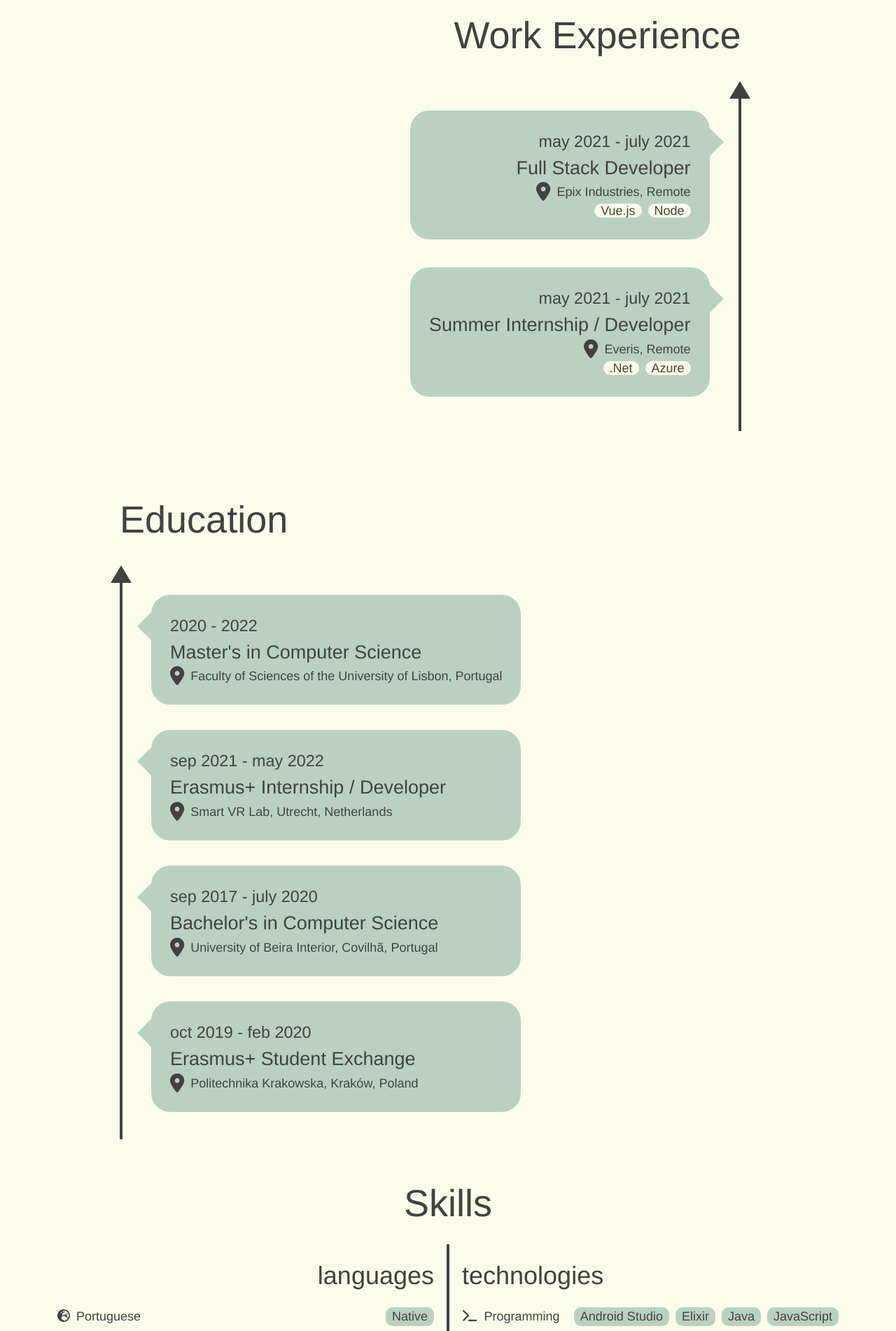
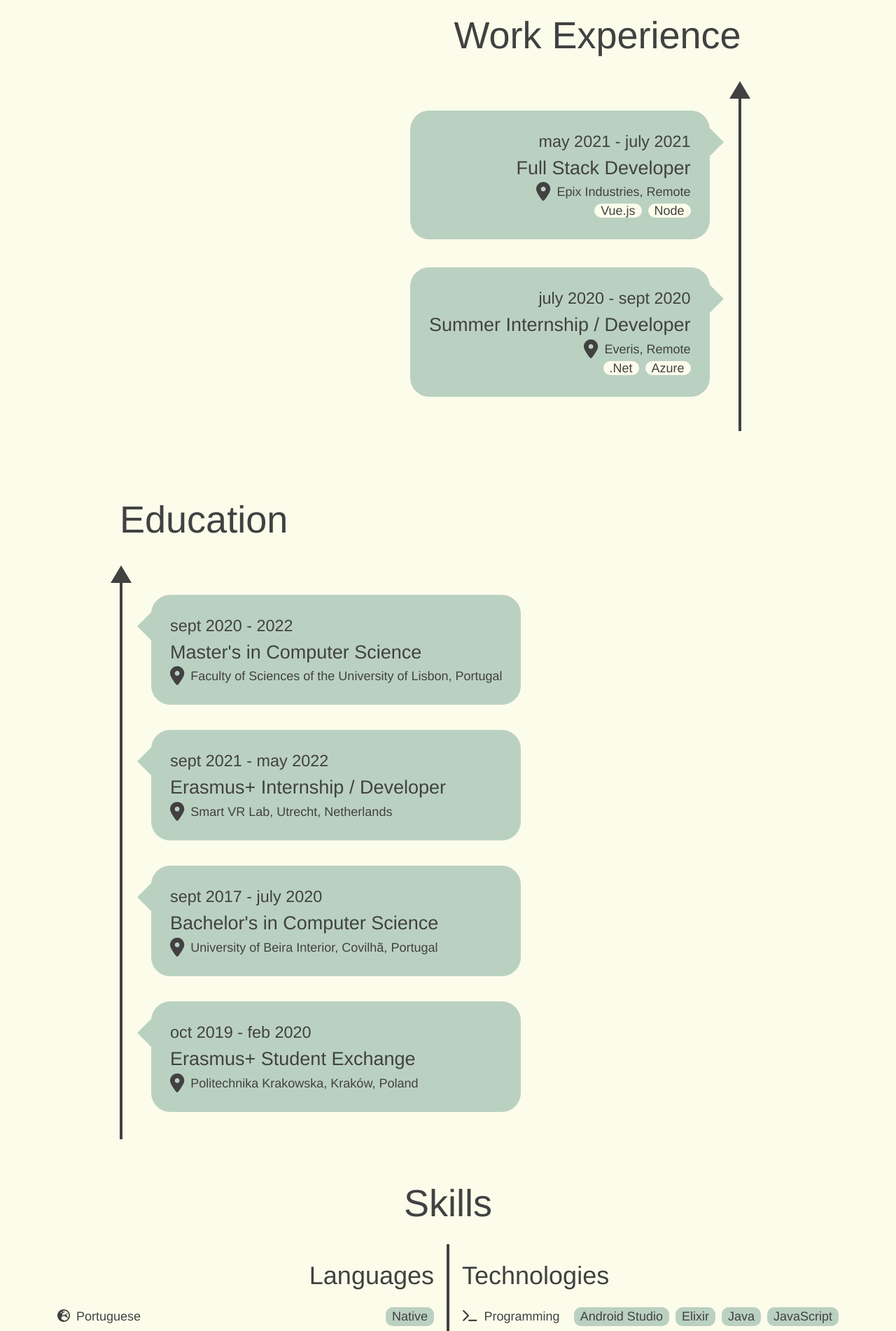
Before and after one commit to Bosutike/r-vieira.github.io, a Vue app: page / in a window 1280 px wide. Shown: the part 880-2782 px from the top of the page at 70% size. Built offline with nearby package versions, Linux system fonts and the light colour scheme.

Commit message:
Small fixes

```diff
--- a/src/components/EducationComponent.vue
+++ b/src/components/EducationComponent.vue
@@ -9,7 +9,7 @@
         <div class="timeline-info">
           <div class="master sm:mt-4 mx-1 sm:ml-10">
             <div class="arrow-left hidden sm:block"></div>
-            <h5>2020 - 2022</h5>
+            <h5>sept 2020 - 2022</h5>
             <h4>Master's in Computer Science</h4>
             <p>
               <i class="fa-solid fa-xl fa-location-dot mr-2"></i>Faculty of
@@ -18,7 +18,7 @@
           </div>
           <div class="holand mt-4 sm:mt-8 mx-1 sm:ml-10">
             <div class="arrow-left hidden sm:block"></div>
-            <h5>sep 2021 - may 2022</h5>
+            <h5>sept 2021 - may 2022</h5>
             <h4>Erasmus+ Internship / Developer</h4>
             <p>
               <i class="fa-solid fa-xl fa-location-dot mr-2"></i>Smart VR Lab,
@@ -27,7 +27,7 @@
           </div>
           <div class="bachelor mt-4 sm:mt-8 mx-1 sm:ml-10">
             <div class="arrow-left hidden sm:block"></div>
-            <h5>sep 2017 - july 2020</h5>
+            <h5>sept 2017 - july 2020</h5>
             <h4>Bachelor's in Computer Science</h4>
             <p>
               <i class="fa-solid fa-xl fa-location-dot mr-2"></i>University of
--- a/src/components/ExperienceComponent.vue
+++ b/src/components/ExperienceComponent.vue
@@ -22,7 +22,7 @@
         <div class="timeline-info">
           <div class="everis mt-4 sm:mt-8 mx-1 sm:mr-10">
             <div class="arrow-right hidden sm:block"></div>
-            <h5>may 2021 - july 2021</h5>
+            <h5>july 2020 - sept 2020</h5>
             <h4>Summer Internship / Developer</h4>
             <p>
               <i class="fa-solid fa-xl fa-location-dot mr-2"></i>Everis, Remote
--- a/src/components/IntroComponent.vue
+++ b/src/components/IntroComponent.vue
@@ -12,25 +12,27 @@
       <div class="flex justify-between w-40">
         <span>
           <a href="mailto:renato.vieira.work@gmail.com" target="_blank">
-            <i class="fa-solid fa-2x fa-envelope"></i>
+            <i class="fa-solid fa-2x fa-envelope hover:scale-125"></i>
           </a>
         </span>
         <span>
           <a href="https://github.com/Bosutike" target="_blank">
-            <i class="fa-brands fa-2x fa-github"></i>
+            <i class="fa-brands fa-2x fa-github hover:scale-125"></i>
           </a> </span
         ><span>
           <a
             href="https://www.linkedin.com/in/renato-vieira-b41118160/"
             target="_blank"
           >
-            <i class="fa-brands fa-2x fa-linkedin"></i>
-          </a> </span
-        ><span>
-          <a href="" target="_blank">
-            <i class="fa-solid fa-2x fa-file"></i>
+            <i class="fa-brands fa-2x fa-linkedin hover:scale-125"></i>
           </a>
         </span>
+
+        <!-- <span>
+          <a href="" target="_blank">
+            <i class="fa-solid fa-2x fa-file hover:scale-125"></i>
+          </a>
+        </span> -->
       </div>
     </div>
   </div>
--- a/src/components/ProjectComponent.vue
+++ b/src/components/ProjectComponent.vue
@@ -1,7 +1,7 @@
 <template>
-  <div class="drop-shadow-xl p-5 bg-white rounded-md m-1 w-90">
+  <div class="flex flex-col drop-shadow-xl p-5 bg-white rounded-md m-1 w-96">
     <div class="flex justify-between px-1">
-      <h4 class="mb-4">{{ title }}</h4>
+      <h4 class="mb-2">{{ title }}</h4>
       <span>
         <a :href="link" target="_blank">
           <i class="fa-brands fa-2x fa-github"></i>
@@ -9,7 +9,7 @@
       </span>
     </div>
     <p class="mb-2">{{ paragraph }}</p>
-    <div class="flex justify-end flex-wrap space-x-2 space-y-2 -mt-2">
+    <div class="flex justify-end flex-wrap space-x-2 space-y-2 mt-auto">
       <span
         :class="{ 'mt-2': key === 0 }"
         class="perk"
--- a/src/components/SkillsComponent.vue
+++ b/src/components/SkillsComponent.vue
@@ -4,7 +4,7 @@
       <h2 class="text-center sm:pb-4">Skills</h2>
       <div class="flex justify-center flex-wrap">
         <div class="container max-w-lg px-4 py-4 border-r-2">
-          <h3 class="text-right pb-2 sm:pb-4">languages</h3>
+          <h3 class="text-right pb-2 sm:pb-4">Languages</h3>
           <div class="flex justify-between">
             <div class="flex flex-col space-y-4">
               <span
@@ -19,7 +19,7 @@
           </div>
         </div>
         <div class="container max-w-lg px-4 py-4 border-l-2">
-          <h3 class="pb-2 sm:pb-4">technologies</h3>
+          <h3 class="pb-2 sm:pb-4">Technologies</h3>
           <div class="flex justify-between">
             <div class="flex flex-col space-y-4">
               <div class="container flex justify-between">
@@ -52,8 +52,8 @@
                 <div
                   class="flex flex-wrap justify-end space-x-2 space-y-2 -mt-2"
                 >
+                  <span class="perk mt-2">MyQSL</span>
                   <span class="perk mt-2">PostgreSQL</span>
-                  <span class="perk">MyQSL</span>
                   <span class="perk">SQLite</span>
                 </div>
               </div>
@@ -67,6 +67,8 @@
                 >
                   <span class="perk mt-2">Docker</span>
                   <span class="perk">Figma</span>
+                  <span class="perk">GCP</span>
+                  <span class="perk">Nginx</span>
                 </div>
               </div>
             </div>
--- a/src/data/projects.json
+++ b/src/data/projects.json
@@ -3,7 +3,7 @@
         "id": 1,
         "link": "https://github.com/Bosutike/r-vieira.github.io",
         "title": "CV Website",
-        "paragraph": "System to help manage user generated images.",
+        "paragraph": "This CV website.",
         "perks": [
             "Vue.js",
             "Tailwind CSS"
@@ -13,7 +13,7 @@
         "id": 2,
         "link": "https://github.com/Bosutike/coding_challenge",
         "title": "Coding Challenge",
-        "paragraph": "System to help manage user generated images.",
+        "paragraph": "Image upload and evaluation application with back office.",
         "perks": [
             "Docker",
             "Node.js",
```
